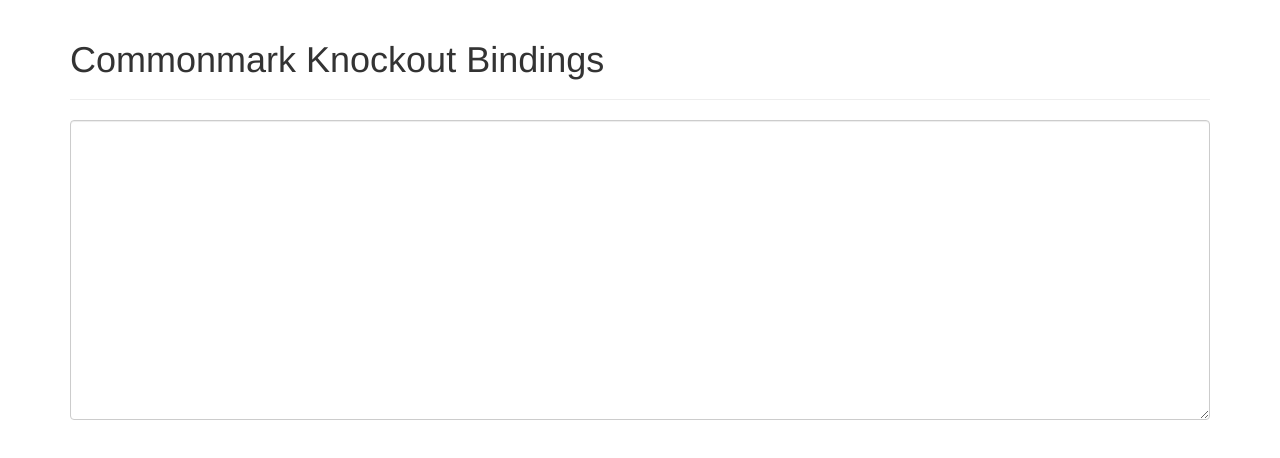
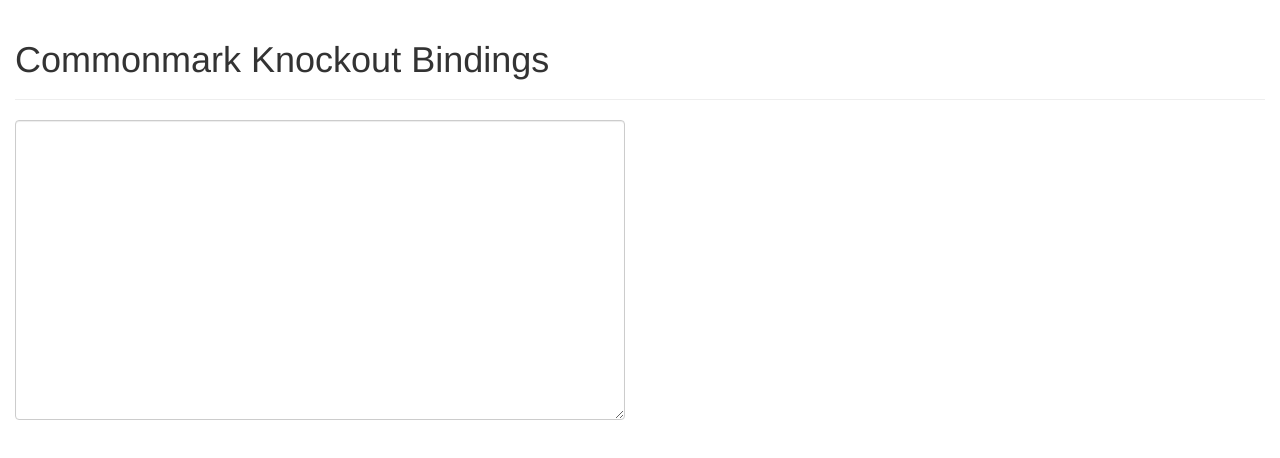
Before and after one commit to mlowen/Knockout.CommonMark, a website: page demo/amd/index.html in a window 1280 px wide. Drawn offline with nearby package versions, Linux system fonts and the light colour scheme.

Commit message:
Tweaking AMD demo
Updating the AMD Demo so that it displays side by side on larger screen
sizes.

```diff
--- a/demo/amd/index.html
+++ b/demo/amd/index.html
@@ -3,14 +3,18 @@
 		<link rel="stylesheet" href="http://cdnjs.cloudflare.com/ajax/libs/twitter-bootstrap/3.3.1/css/bootstrap.min.css" />
 	</head>
 	<body>
-		<div class="container">
+		<div class="container-fluid">
 			<div class="page-header">
 				<h1>Commonmark Knockout Bindings</h1>
 			</div>
 
-			<textarea class="form-control" data-bind="value: text, valueUpdate: 'afterkeydown'" style="height: 300px; margin-bottom: 20px;"></textarea>
-
-			<div data-bind="commonmark: text"></div>
+			<div class="row">
+				<div class="col-md-6">
+					<textarea class="form-control" data-bind="value: text, valueUpdate: 'afterkeydown'" style="height: 300px; margin-bottom: 20px;"></textarea>
+				</div>
+				<div class="col-md-6" data-bind="commonmark: text">
+				</div>
+			</div>
 		</div>
 
 		<script src="http://cdnjs.cloudflare.com/ajax/libs/require.js/2.1.15/require.min.js" data-main="app.js"></script>
```
